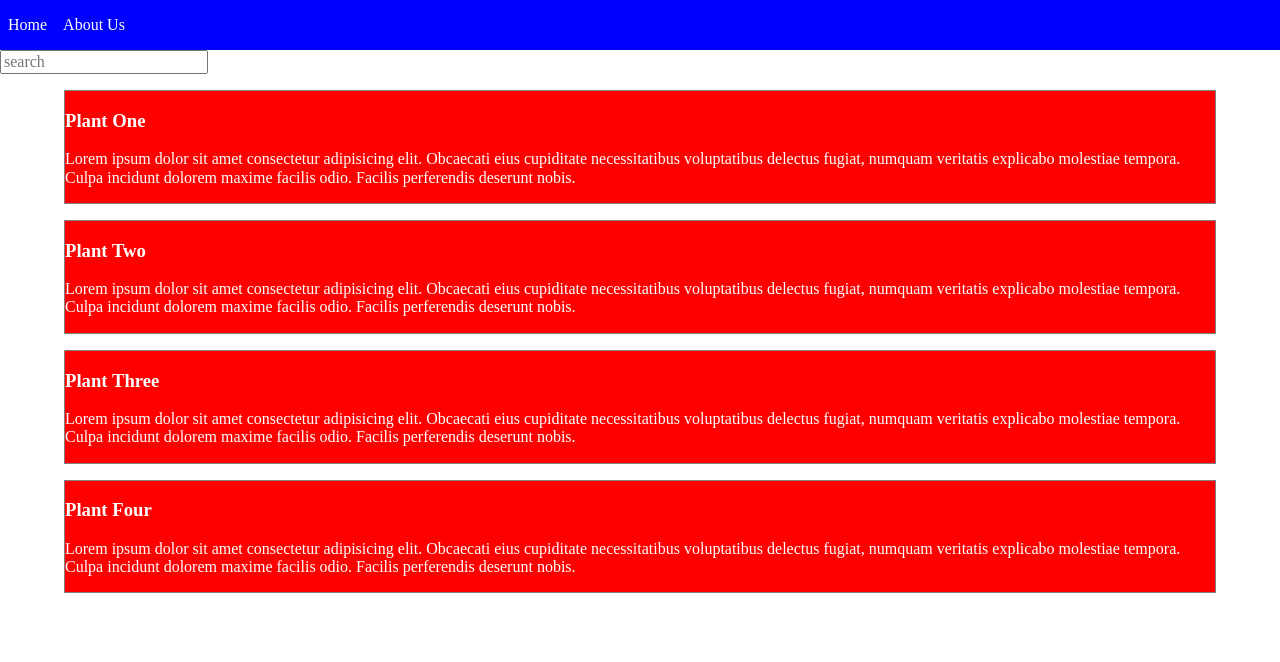
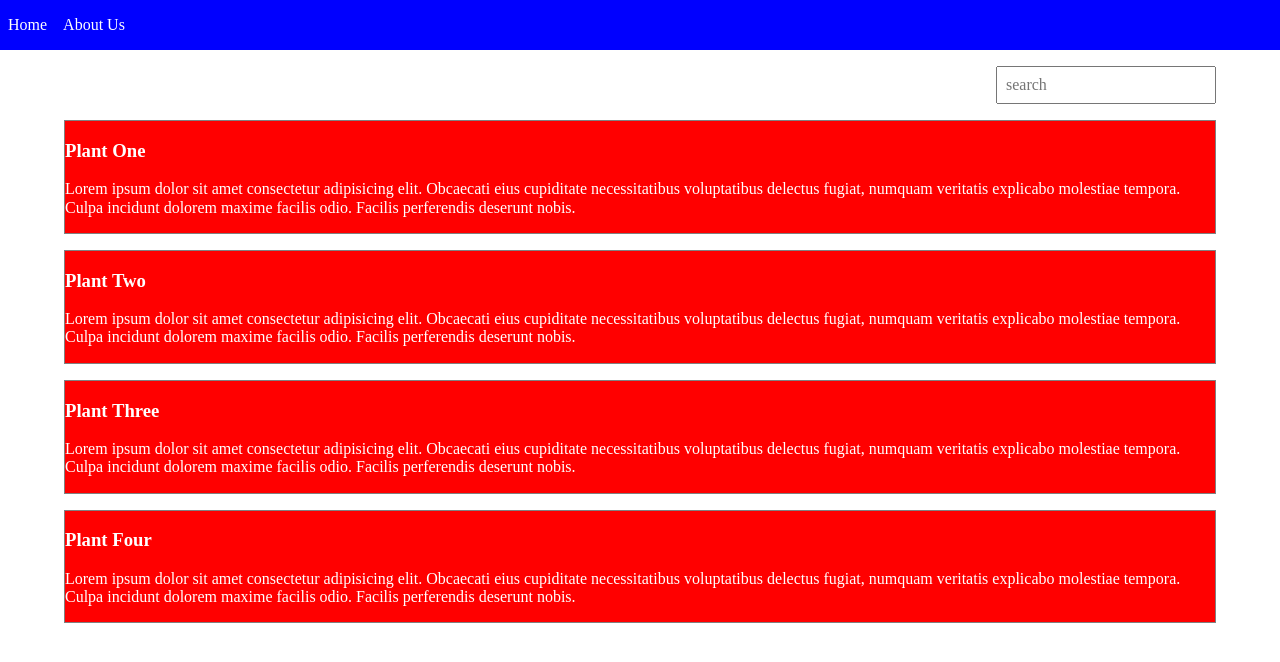
Before and after one commit to christocarr/leaves, a React (Create React App) app: page / in a window 1280 px wide. Shown: the top 662 px of the page. Built offline with nearby package versions, Linux system fonts and the light colour scheme.

Commit message:
Add styling to search container git push

```diff
--- a/src/components/Search/styles.js
+++ b/src/components/Search/styles.js
@@ -1,5 +1,12 @@
 import styled from "styled-components";
 
-export const Container = styled.div``;
+export const Container = styled.div`
+  display: flex;
+  justify-content: flex-end;
+  width: 90vw;
+  margin: 1em auto 0;
+`;
 
-export const Input = styled.input``;
+export const Input = styled.input`
+  padding: 0.5em;
+`;
```
